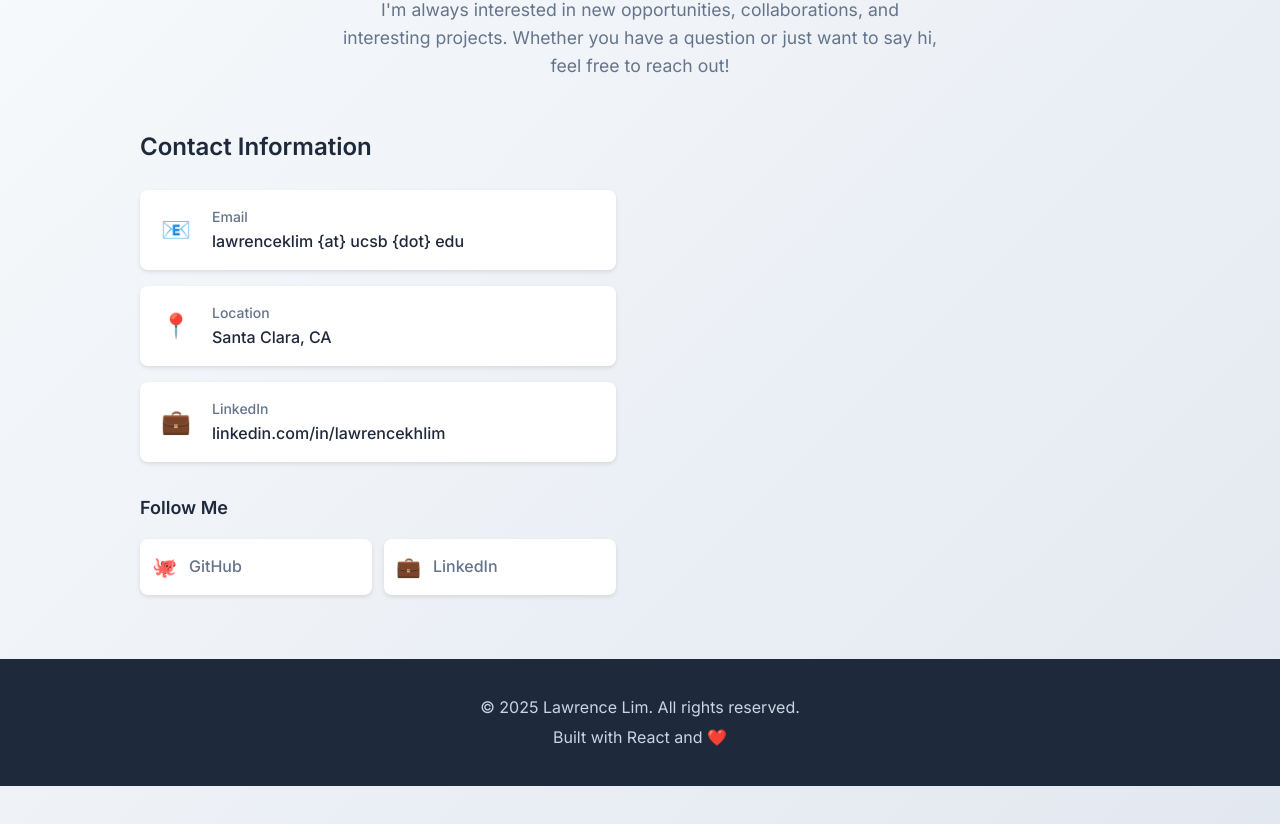
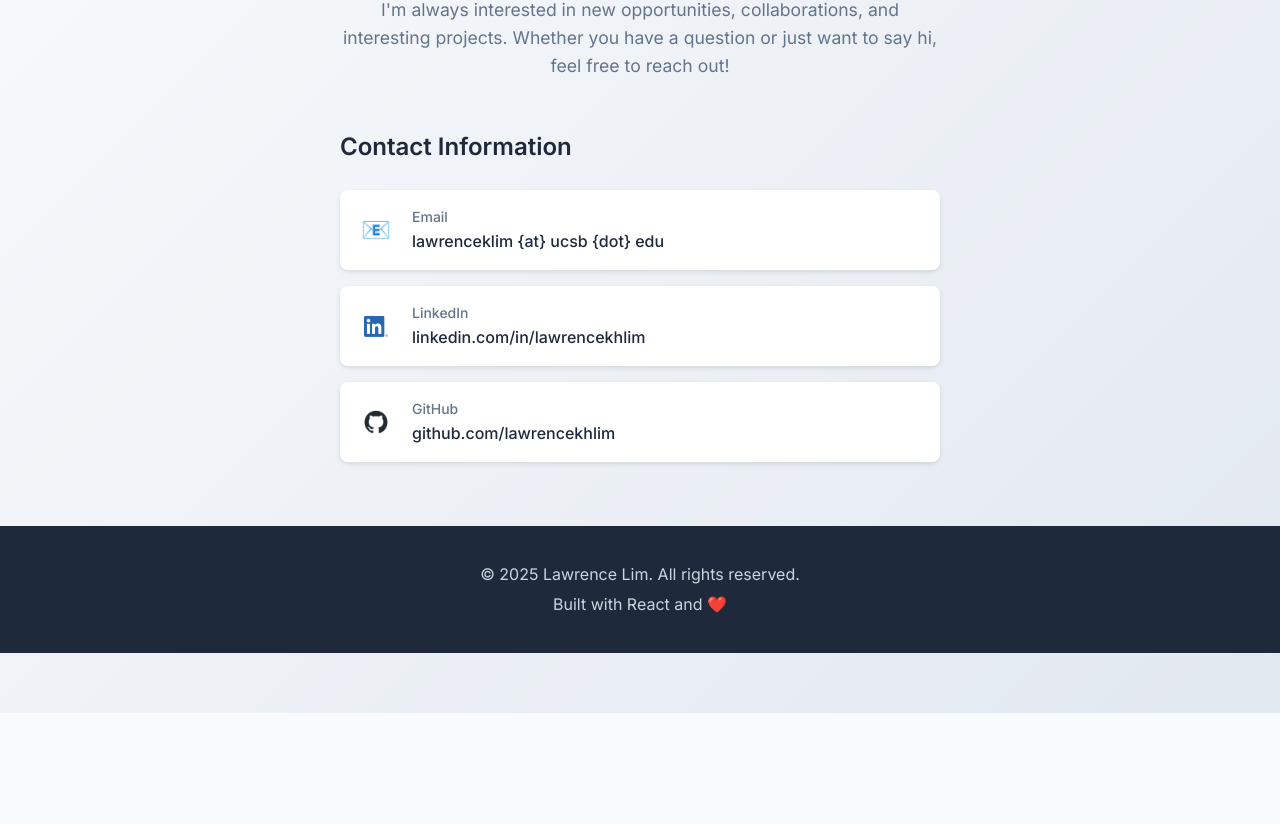
Before and after one commit to lawrencekhlim/lawrencekhlim.github.io, a React (Create React App) app: page / in a window 1280 px wide. Shown: the part 5359-6183 px from the top of the page. After the commit the page ends 6072 px from the top, so only its background shows below. Built offline with nearby package versions, Linux system fonts and the light colour scheme.

Commit message:
Fixed Contact Section

```diff
--- a/src/components/Contact.css
+++ b/src/components/Contact.css
@@ -12,10 +12,8 @@
 }
 
 .contact-content {
-  display: grid;
-  grid-template-columns: 1fr 1fr;
-  gap: 3rem;
-  max-width: 1000px;
+  display: block;
+  max-width: 600px;
   margin: 0 auto;
 }
 
@@ -48,6 +46,15 @@
   font-size: 1.5rem;
   width: 40px;
   text-align: center;
+  display: flex;
+  align-items: center;
+  justify-content: center;
+}
+
+.icon-image {
+  width: 24px;
+  height: 24px;
+  object-fit: contain;
 }
 
 .contact-details {
--- a/src/components/Contact.js
+++ b/src/components/Contact.js
@@ -1,59 +1,29 @@
-import React, { useState } from 'react';
+import React from 'react';
 import './Contact.css';
 
 const Contact = () => {
-  const [formData, setFormData] = useState({
-    name: '',
-    email: '',
-    subject: '',
-    message: ''
-  });
-
-  const handleChange = (e) => {
-    setFormData({
-      ...formData,
-      [e.target.name]: e.target.value
-    });
-  };
-
-  const handleSubmit = (e) => {
-    e.preventDefault();
-    // Handle form submission here - you can integrate with email services like EmailJS
-    console.log('Form submitted:', formData);
-    alert('Thank you for your message! I\'ll get back to you soon.');
-    setFormData({ name: '', email: '', subject: '', message: '' });
-  };
-
   const contactInfo = [
     {
       icon: '📧',
       label: 'Email',
       value: 'lawrenceklim {at} ucsb {dot} edu',
-      link: null
-    },
-    // {
-    //   icon: '📱',
-    //   label: 'Phone',
-    //   value: '+1 (555) 123-4567',
-    //   link: 'tel:+15551234567'
-    // },
-    {
-      icon: '📍',
-      label: 'Location',
-      value: 'Santa Clara, CA',
-      link: null
+      link: null,
+      isImage: false
     },
     {
-      icon: '💼',
+      icon: '/LI-In-Bug.png',
       label: 'LinkedIn',
       value: 'linkedin.com/in/lawrencekhlim',
-      link: 'https://linkedin.com/in/lawrencekhlim'
+      link: 'https://linkedin.com/in/lawrencekhlim',
+      isImage: true
+    },
+    {
+      icon: '/github-mark.png',
+      label: 'GitHub',
+      value: 'github.com/lawrencekhlim',
+      link: 'https://github.com/lawrencekhlim',
+      isImage: true
     }
-  ];
-
-  const socialLinks = [
-    { name: 'GitHub', url: 'https://github.com/lawrencekhlim', icon: '🐙' },
-    { name: 'LinkedIn', url: 'https://linkedin.com/in/lawrencekhlim', icon: '💼' }
   ];
 
   return (
@@ -71,7 +41,13 @@ const Contact = () => {
             <div className="contact-list">
               {contactInfo.map((item, index) => (
                 <div key={index} className="contact-item">
-                  <span className="contact-icon">{item.icon}</span>
+                  <span className="contact-icon">
+                    {item.isImage ? (
+                      <img src={item.icon} alt={item.label} className="icon-image" />
+                    ) : (
+                      item.icon
+                    )}
+                  </span>
                   <div className="contact-details">
                     <span className="contact-label">{item.label}</span>
                     {item.link ? (
@@ -82,25 +58,6 @@ const Contact = () => {
                   </div>
                 </div>
               ))}
-            </div>
-
-            <div className="social-links">
-              <h4>Follow Me</h4>
-              <div className="social-icons">
-                {socialLinks.map((social, index) => (
-                  <a
-                    key={index}
-                    href={social.url}
-                    target="_blank"
-                    rel="noopener noreferrer"
-                    className="social-link"
-                    title={social.name}
-                  >
-                    <span className="social-icon">{social.icon}</span>
-                    <span className="social-name">{social.name}</span>
-                  </a>
-                ))}
-              </div>
             </div>
           </div>
         </div>
```
Also changed, not shown: public/LI-In-Bug.png (added), public/github-mark.png (added).
